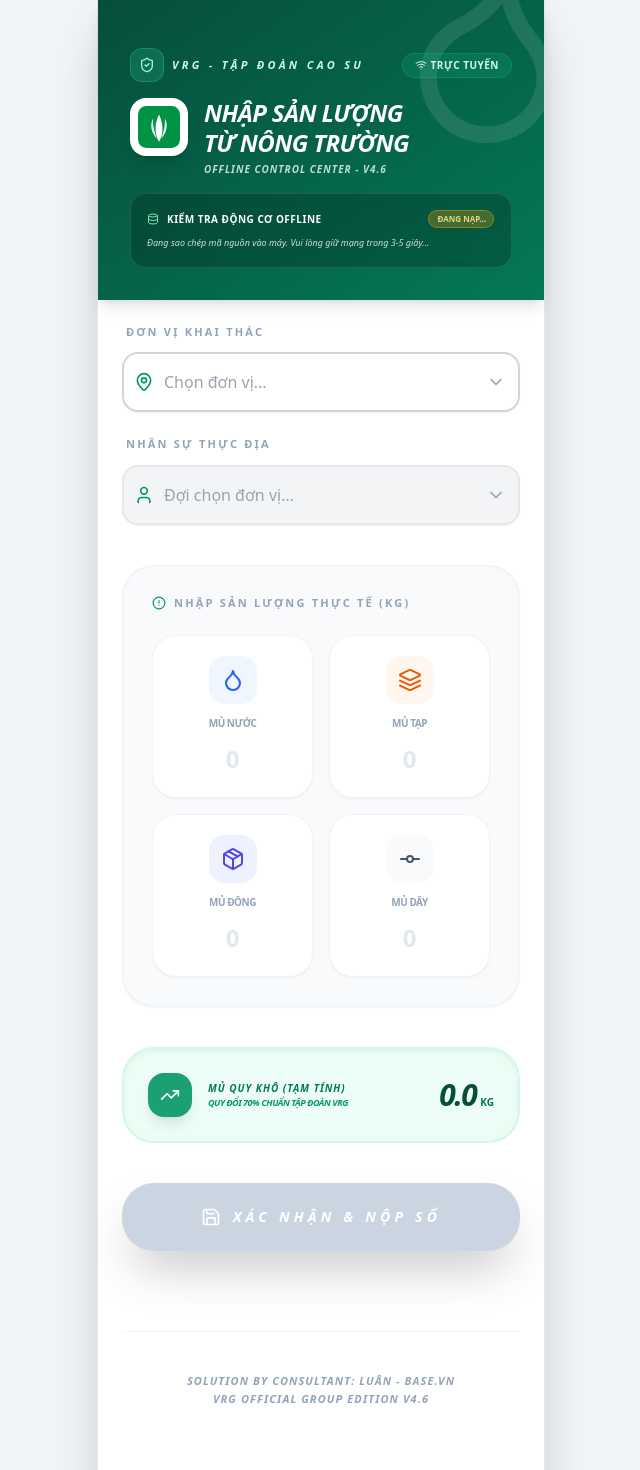
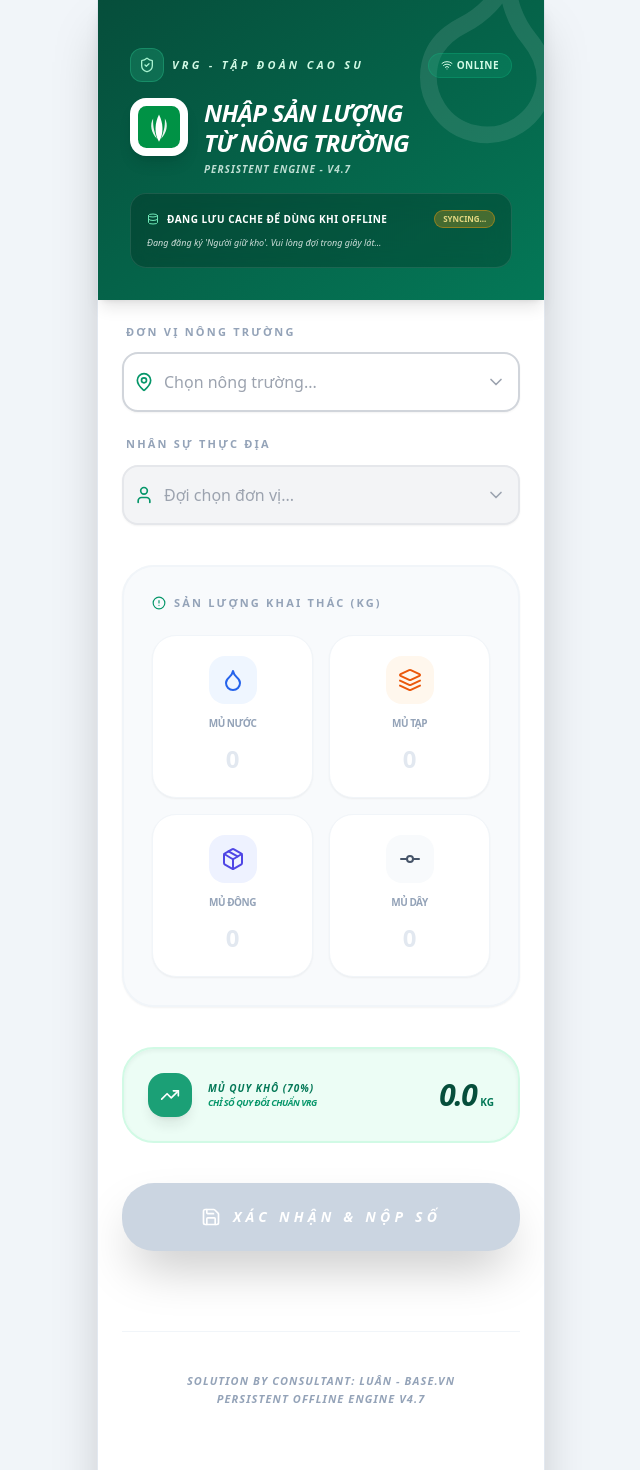
Before and after one commit to luanvoco/nong-truong-cao-su, a React (Create React App) app: page / in a window 1280 px wide. Shown: the top 1470 px of the page, without its empty margins (319-959 px from the left). Built offline with nearby package versions, Linux system fonts and the light colour scheme.

Commit message:
Update App.js

```diff
--- a/src/App.js
+++ b/src/App.js
@@ -2,9 +2,9 @@
 import { MapPin, User, Users, Droplet, Package, Layers, GitCommit, Save, Check, AlertCircle, ChevronDown, Search, ShieldCheck, Smartphone, Wifi, WifiOff, RefreshCw, Database, Send, X, TrendingUp, Info, AlertTriangle } from 'lucide-react';
 
 /**
- * NHẬP SẢN LƯỢNG CAO SU - PHIÊN BẢN TẬP ĐOÀN (v4.6)
+ * NHẬP SẢN LƯỢNG CAO SU - PHIÊN BẢN TẬP ĐOÀN (v4.7)
  * Consultant: Luân - Base.vn
- * Logic: Fixed URL Protocol Error & Enhanced Offline Diagnostics
+ * Logic: Persistent Offline Engine (Khắc phục lỗi khi mở lại App)
  */
 
 const FARMS = Array.from({ length: 35 }, (_, i) => `NT${i + 1}`);
@@ -162,23 +162,31 @@
   };
 
   useEffect(() => {
-    // KIỂM TRA GIAO THỨC TRƯỚC KHI ĐĂNG KÝ SW
     const protocol = window.location.protocol;
     const isSupportedProtocol = protocol === 'http:' || protocol === 'https:';
 
     if ('serviceWorker' in navigator && isSupportedProtocol) {
-      navigator.serviceWorker.register('/service-worker.js')
+      // ĐĂNG KÝ SW VỚI SCOPE RỘNG NHẤT
+      navigator.serviceWorker.register('/service-worker.js', { scope: '/' })
         .then(reg => {
           console.log('SW Registered');
+
+          // Kiểm tra xem SW đã sẵn sàng chưa
           if (reg.active) {
             setOfflineStatus('ready');
           }
 
+          // Lắng nghe các thay đổi trạng thái
           reg.onupdatefound = () => {
             const installingWorker = reg.installing;
             installingWorker.onstatechange = () => {
               if (installingWorker.state === 'installed') {
-                setOfflineStatus('ready');
+                if (navigator.serviceWorker.controller) {
+                    // Có bản cập nhật mới, nạp lại để App luôn mới
+                    window.location.reload();
+                } else {
+                    setOfflineStatus('ready');
+                }
               }
             };
           };
@@ -189,12 +197,8 @@
           setSwError(err.message);
         });
     } else if (!isSupportedProtocol) {
-        // Môi trường blob: hoặc file: (Preview mode)
         setOfflineStatus('limited');
-        setSwError('Preview mode: Offline engine will work after deploy.');
-    } else {
-        setOfflineStatus('fail');
-        setSwError('Trình duyệt không hỗ trợ Offline');
+        setSwError('Môi trường Preview: Tính năng Offline sẽ chạy sau khi Deploy.');
     }
 
     const handleOnline = () => {
@@ -276,9 +280,9 @@
               <div className="flex items-start space-x-4 text-left">
                  <div className="bg-emerald-600 p-3.5 rounded-2xl flex-shrink-0 shadow-lg text-white text-left"><Smartphone size={24} /></div>
                  <div className="flex-1 text-left">
-                    <p className="text-xs font-black uppercase text-emerald-400 italic tracking-widest text-left">Kích hoạt Offline</p>
+                    <p className="text-xs font-black uppercase text-emerald-400 italic tracking-widest text-left">LƯU APP VÀO MÁY</p>
                     <p className="text-[11px] mt-1 text-slate-300 italic leading-relaxed font-medium text-left">
-                       Nhấn {"\u2192"} <span className="text-white font-bold underline">Chia sẻ</span> {"\u2192"} <span className="text-white font-bold underline">Thêm vào MH chính</span>. Đây là bước để "biến Web thành App".
+                       Nhấn {"\u2192"} <span className="text-white font-bold underline">Chia sẻ</span> {"\u2192"} <span className="text-white font-bold underline">Thêm vào MH chính</span>. Đây là cách để App chạy bền bỉ khi không mạng.
                     </p>
                  </div>
                  <button onClick={() => setShowPwaTip(false)} className="text-slate-500 p-1 text-left"><X size={16}/></button>
@@ -294,42 +298,38 @@
                 <span className="text-[11px] uppercase tracking-[0.3em] font-bold text-emerald-100 italic text-left">VRG - TẬP ĐOÀN CAO SU</span>
              </div>
              <div className={`flex items-center space-x-2 px-3 py-1 rounded-full text-[10px] font-black uppercase tracking-wider text-left ${isOnline ? 'bg-emerald-500/20 text-emerald-100 border border-emerald-500/30' : 'bg-red-500/30 text-red-100 border border-red-500/40 animate-pulse'}`}>
-                {isOnline ? <><Wifi size={12} className="mr-1 text-left"/> Trực tuyến</> : <><WifiOff size={12} className="mr-1 text-left"/> Ngoại tuyến</>}
+                {isOnline ? <><Wifi size={12} className="mr-1 text-left"/> Online</> : <><WifiOff size={12} className="mr-1 text-left"/> Offline</>}
              </div>
           </div>
-          <div className="flex items-start space-x-4 relative z-10 mb-4 text-left">
+          <div className="flex items-start space-x-4 relative z-10 mb-4 text-left text-left">
              <div className="bg-white p-2 rounded-2xl shadow-lg flex-shrink-0 text-left">
                 <svg width="42" height="42" viewBox="0 0 100 100"><rect width="100" height="100" rx="20" fill="#009245"/><path d="M50 20 C40 40 38 65 50 85 C62 65 60 40 50 20 Z" fill="white"/><path d="M64 30 C73 45 68 65 55 78 C60 65 65 50 64 30 Z" fill="white" opacity="0.9"/><path d="M36 30 C27 45 32 65 45 78 C40 65 35 50 36 30 Z" fill="white" opacity="0.9"/></svg>
              </div>
-             <div className="text-left">
+             <div className="text-left text-left">
                 <h1 className="text-2xl font-black tracking-tight leading-tight uppercase italic text-left">NHẬP SẢN LƯỢNG <br/> TỪ NÔNG TRƯỜNG</h1>
-                <p className="text-emerald-50 text-[10px] font-bold opacity-80 mt-1 uppercase tracking-widest italic text-left">Offline Control Center - v4.6</p>
+                <p className="text-emerald-50 text-[10px] font-bold opacity-80 mt-1 uppercase tracking-widest italic text-left">Persistent Engine - v4.7</p>
              </div>
           </div>
 
           <div className={`mt-4 backdrop-blur-md rounded-2xl p-4 border text-left relative z-10 transition-all duration-500 ${offlineStatus === 'ready' || offlineStatus === 'limited' ? 'bg-emerald-500/20 border-emerald-500/50' : offlineStatus === 'fail' ? 'bg-red-500/20 border-red-500/50' : 'bg-black/20 border-white/10'}`}>
              <div className="flex items-center justify-between mb-2">
-                <div className="flex items-center space-x-2">
-                   {offlineStatus === 'fail' ? <AlertTriangle size={12} className="text-red-300" /> : <Database size={12} className="text-emerald-300" />}
-                   <span className="text-[10px] font-black uppercase tracking-wider text-white">Kiểm tra động cơ Offline</span>
+                <div className="flex items-center space-x-2 text-left">
+                   {offlineStatus === 'fail' ? <AlertTriangle size={12} className="text-red-300 text-left" /> : <Database size={12} className="text-emerald-300 text-left" />}
+                   <span className="text-[10px] font-black uppercase tracking-wider text-white text-left">Đang lưu Cache để dùng khi Offline</span>
                 </div>
                 {offlineStatus === 'ready' ?
-                  <span className="bg-emerald-500 text-white px-2 py-0.5 rounded-full text-[8px] font-bold">SẴN SÀNG</span> :
+                  <span className="bg-emerald-500 text-white px-2 py-0.5 rounded-full text-[8px] font-bold">READY</span> :
                   offlineStatus === 'limited' ?
-                  <span className="bg-blue-500 text-white px-2 py-0.5 rounded-full text-[8px] font-bold">PREVIEW</span> :
-                  offlineStatus === 'fail' ?
-                  <span className="bg-red-500 text-white px-2 py-0.5 rounded-full text-[8px] font-bold">LỖI NẠP</span> :
-                  <span className="bg-amber-500/30 text-amber-200 px-2 py-0.5 rounded-full text-[8px] font-bold border border-amber-500/50 animate-pulse">ĐANG NẠP...</span>
+                  <span className="bg-blue-500 text-white px-2 py-0.5 rounded-full text-[8px] font-bold text-left">PREVIEW</span> :
+                  <span className="bg-amber-500/30 text-amber-200 px-2 py-0.5 rounded-full text-[8px] font-bold border border-amber-500/50 animate-pulse text-left">SYNCING...</span>
                 }
              </div>
              <p className="text-[9px] text-white/80 font-medium italic leading-relaxed text-left">
                 {offlineStatus === 'ready' ?
-                  "Dữ liệu đã nằm trong bộ nhớ điện thoại! Anh có thể Tắt mạng và mở App từ Màn hình chính." :
+                  "Xăng đã nạp đầy! Anh có thể tắt mạng và mở App từ icon màn hình chính." :
                   offlineStatus === 'limited' ?
-                  "Anh đang xem ở chế độ Thử nghiệm. Tính năng Offline sẽ tự kích hoạt sau khi anh đẩy code lên GitHub." :
-                  offlineStatus === 'fail' ?
-                  `Lỗi: ${swError || "Không tìm thấy service-worker.js"}.` :
-                  "Đang sao chép mã nguồn vào máy. Vui lòng giữ mạng trong 3-5 giây..."
+                  "Chức năng giúp người dùng báo cáo sản lượng khi không có mạng." :
+                  "Đang đăng ký 'Người giữ kho'. Vui lòng đợi trong giây lát..."
                 }
              </p>
           </div>
@@ -338,7 +338,7 @@
         {offlineQueue.length > 0 && (
           <div className={`p-4 flex items-center justify-between shadow-lg z-[60] animate-in slide-in-from-top duration-300 ${isSyncing ? 'bg-emerald-600 text-white' : 'bg-amber-500 text-white'}`}>
              <div className="flex items-center space-x-3 text-left leading-tight text-left">
-                <div className={`p-2.5 rounded-2xl text-left ${isSyncing ? 'animate-spin bg-emerald-500' : 'bg-amber-600 shadow-md'}`}><RefreshCw size={18} /></div>
+                <div className={`p-2.5 rounded-2xl text-left ${isSyncing ? 'animate-spin bg-emerald-500 text-left' : 'bg-amber-600 shadow-md text-left'}`}><RefreshCw size={18} /></div>
                 <div className="text-left"><p className="text-[11px] font-black uppercase tracking-tighter text-left">{isSyncing ? 'Đang nộp số...' : `Chưa nộp ${offlineQueue.length} bản ghi`}</p><p className="text-[10px] font-bold opacity-80 text-left">{isOnline ? 'Nhấn để nộp ngay' : 'Sẽ tự nộp khi có mạng'}</p></div>
              </div>
              {isOnline && !isSyncing && (
@@ -351,15 +351,15 @@
 
         <div className={`fixed top-12 left-1/2 transform -translate-x-1/2 bg-white/95 backdrop-blur-md border-2 border-emerald-500 text-emerald-800 px-10 py-5 rounded-[2.5rem] flex items-center shadow-2xl transition-all duration-700 z-[9999] text-left ${showSuccess ? 'opacity-100 translate-y-0 scale-100' : 'opacity-0 -translate-y-20 scale-90 pointer-events-none'}`}>
           <div className="bg-emerald-500 text-white p-1.5 rounded-full mr-4 text-left"><Check size={16} /></div>
-          <span className="font-black text-sm uppercase tracking-[0.1em] italic text-left">Dữ liệu đã về Sheet!</span>
+          <span className="font-black text-sm uppercase tracking-[0.1em] italic text-left">Đồng bộ hoàn tất!</span>
         </div>
 
-        <main className="flex-1 overflow-y-auto p-6 pb-32 text-left text-left">
+        <main className="flex-1 overflow-y-auto p-6 pb-32 text-left text-left text-left">
           <form onSubmit={handleSubmit} className="space-y-10 text-left">
             <section className="space-y-6 text-left">
               <div className="text-left group text-left">
-                <label className="block text-[11px] font-black text-slate-400 mb-3 ml-1 uppercase tracking-[0.2em] text-left font-bold">Đơn vị khai thác</label>
-                <SearchableSelect options={FARMS} value={selectedFarm} onChange={handleFarmChange} placeholder="Chọn đơn vị..." icon={MapPin} />
+                <label className="block text-[11px] font-black text-slate-400 mb-3 ml-1 uppercase tracking-[0.2em] text-left font-bold">Đơn vị nông trường</label>
+                <SearchableSelect options={FARMS} value={selectedFarm} onChange={handleFarmChange} placeholder="Chọn nông trường..." icon={MapPin} />
               </div>
               <div className="text-left group text-left text-left">
                 <label className="block text-[11px] font-black text-slate-400 mb-3 ml-1 uppercase tracking-[0.2em] text-left font-bold">Nhân sự thực địa</label>
@@ -368,7 +368,7 @@
             </section>
 
             <section className="bg-slate-50 rounded-[2rem] p-7 border-2 border-slate-100 shadow-sm relative text-left">
-              <h2 className="text-[11px] font-black text-slate-400 mb-6 flex items-center uppercase tracking-[0.2em] relative z-10 text-left font-bold"><AlertCircle size={14} className="mr-2 text-emerald-600 text-left" /> Nhập sản lượng thực tế (KG)</h2>
+              <h2 className="text-[11px] font-black text-slate-400 mb-6 flex items-center uppercase tracking-[0.2em] relative z-10 text-left font-bold"><AlertCircle size={14} className="mr-2 text-emerald-600 text-left" /> Sản lượng khai thác (KG)</h2>
               <div className="grid grid-cols-2 gap-4 relative z-10 text-left">
                 {[
                   { id: 'water', label: 'Mủ Nước', icon: Droplet, color: 'text-blue-600', state: latexWater, setState: setLatexWater, bg: 'bg-blue-50', ref: inputRefs.water, next: inputRefs.tap },
@@ -391,8 +391,8 @@
               <div className="flex items-center space-x-4 text-left">
                  <div className="bg-emerald-600 text-white p-3 rounded-2xl shadow-lg animate-pulse text-left"><TrendingUp size={20} className="text-left text-left" /></div>
                  <div className="text-left text-left text-left">
-                    <p className="text-[10px] font-black uppercase tracking-widest text-emerald-700 italic text-left font-bold">Mủ Quy khô (Tạm tính)</p>
-                    <p className="text-[9px] text-emerald-600 font-bold uppercase tracking-tighter text-left italic text-left font-bold">Quy đổi 70% chuẩn Tập đoàn VRG</p>
+                    <p className="text-[10px] font-black uppercase tracking-widest text-emerald-700 italic text-left font-bold">Mủ Quy khô (70%)</p>
+                    <p className="text-[9px] text-emerald-600 font-bold uppercase tracking-tighter text-left italic text-left font-bold text-left">Chỉ số quy đổi chuẩn VRG</p>
                  </div>
               </div>
               <div className="text-right text-left text-left"><span className="text-3xl font-black text-emerald-900 italic tracking-tighter text-left text-left font-bold">{dryRubberWeight}</span><span className="ml-1 text-[10px] font-black text-emerald-700 uppercase text-left text-left text-left font-bold">KG</span></div>
@@ -406,7 +406,7 @@
           </form>
 
           <footer className="mt-20 text-center pb-12 border-t border-slate-100 pt-10 text-left text-left">
-             <p className="text-[11px] text-slate-400 font-black uppercase tracking-widest italic text-center leading-relaxed font-bold text-left text-left">Solution by Consultant: Luân - Base.vn <br/> VRG Official Group Edition v4.6</p>
+             <p className="text-[11px] text-slate-400 font-black uppercase tracking-widest italic text-center leading-relaxed font-bold text-left text-left">Solution by Consultant: Luân - Base.vn <br/> Persistent Offline Engine v4.7</p>
           </footer>
         </main>
       </div>
```
